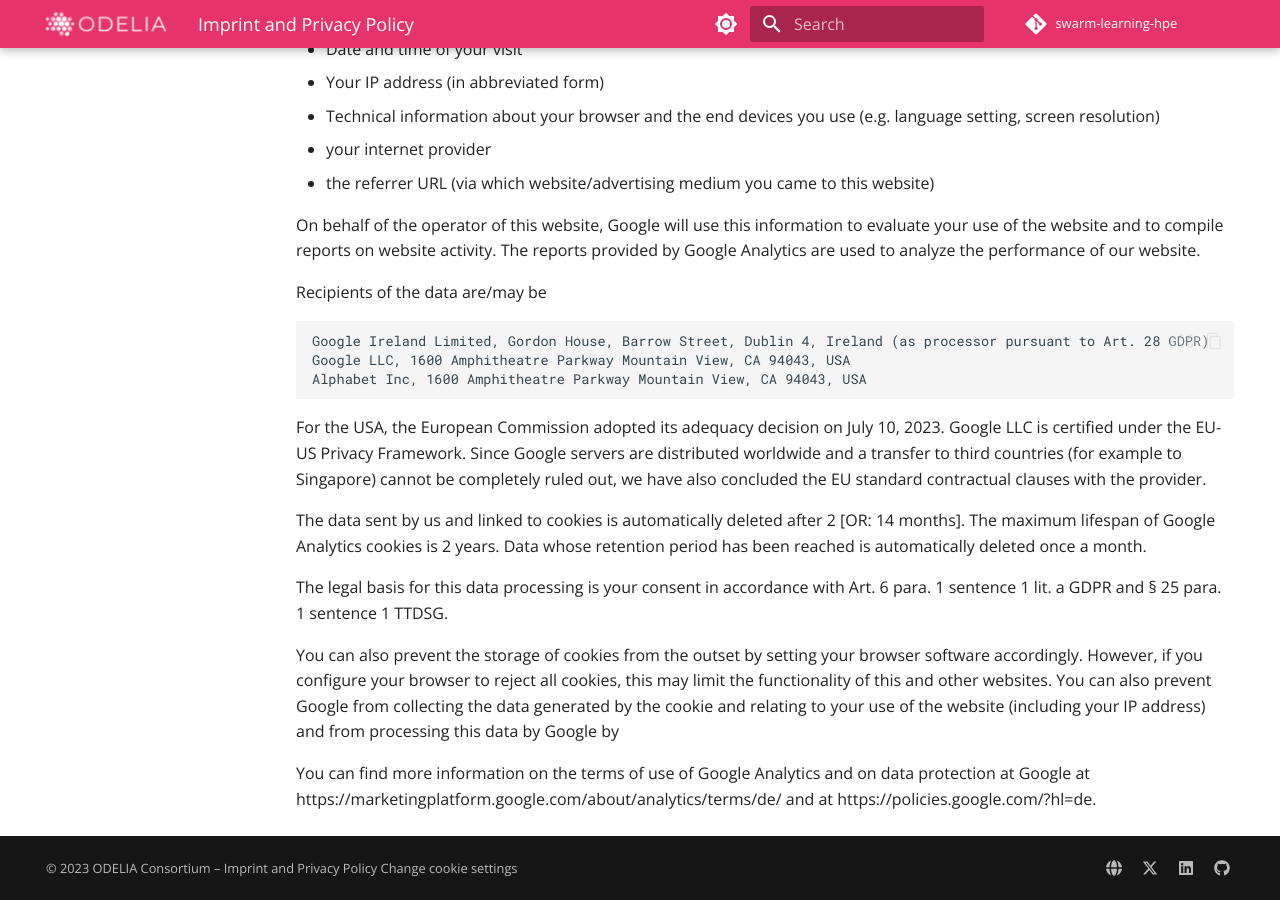
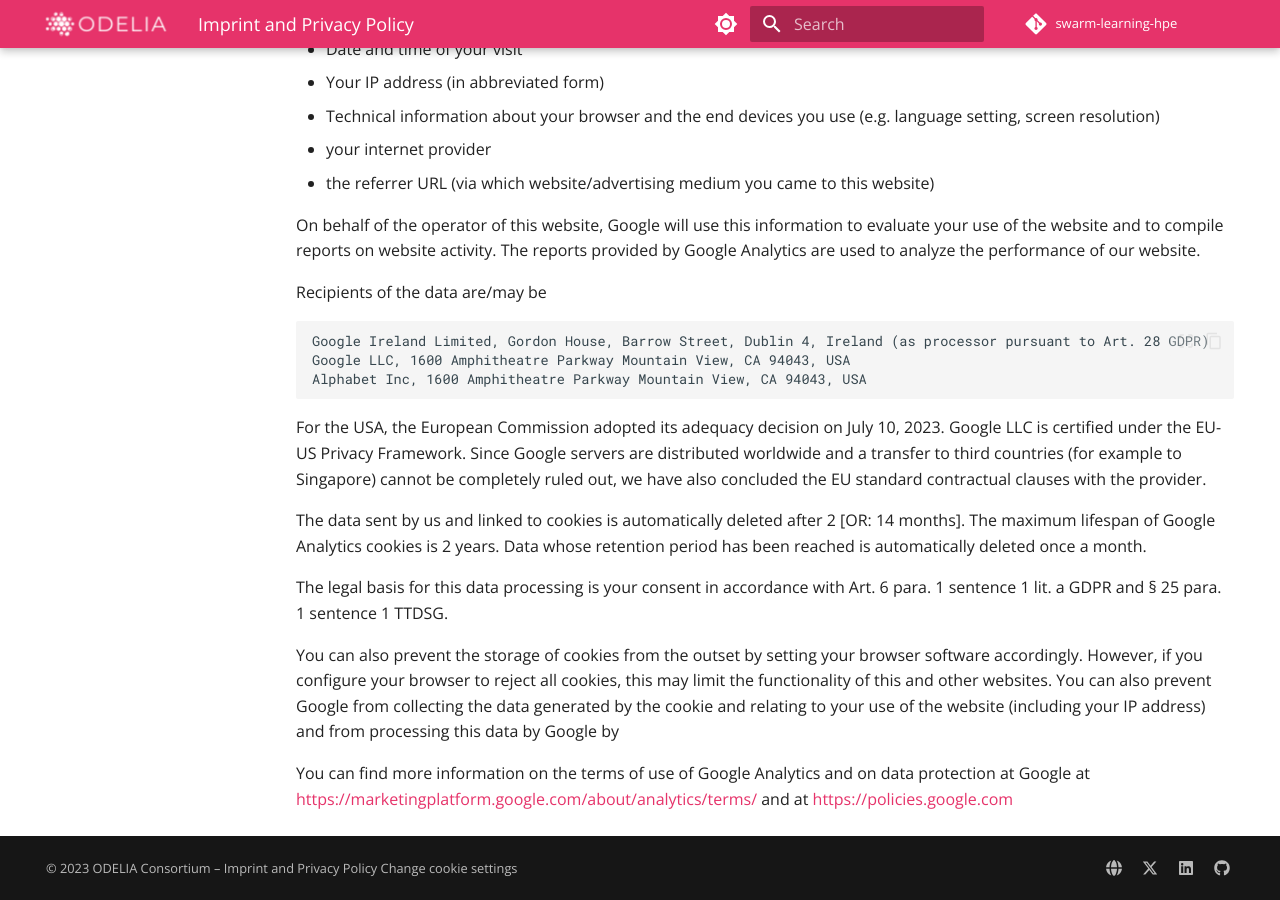
Before and after one commit to odelia-ai/odelia-ai.github.io, an MkDocs documentation site: the page built from docs/imprint-privacy-policy.md, in a window 1280 px wide and 900 px high, scrolled down 3621 px. Built offline with MkDocs 1.6.1 and Material for MkDocs 9.7.7, drawn with Linux system fonts in a browser that asks for light colours; comment, search, counter and statistics services are not loaded; part of the change alters nothing that is shown.

```diff
--- a/docs/imprint-privacy-policy.md
+++ b/docs/imprint-privacy-policy.md
@@ -149,4 +149,4 @@ The legal basis for this data processing is your consent in accordance with Art.
 
 You can also prevent the storage of cookies from the outset by setting your browser software accordingly. However, if you configure your browser to reject all cookies, this may limit the functionality of this and other websites. You can also prevent Google from collecting the data generated by the cookie and relating to your use of the website (including your IP address) and from processing this data by Google by
 
-You can find more information on the terms of use of Google Analytics and on data protection at Google at https://marketingplatform.google.com/about/analytics/terms/de/ and at https://policies.google.com/?hl=de.
+You can find more information on the terms of use of Google Analytics and on data protection at Google at [https://marketingplatform.google.com/about/analytics/terms/](https://marketingplatform.google.com/about/analytics/terms/) and at [https://policies.google.com](https://policies.google.com)
```
